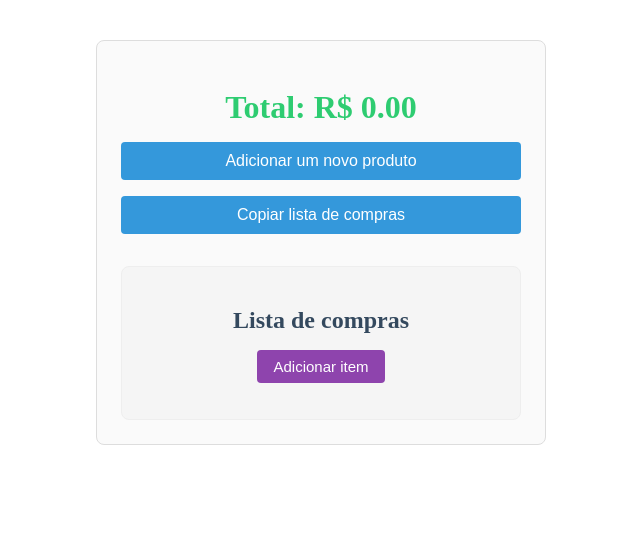
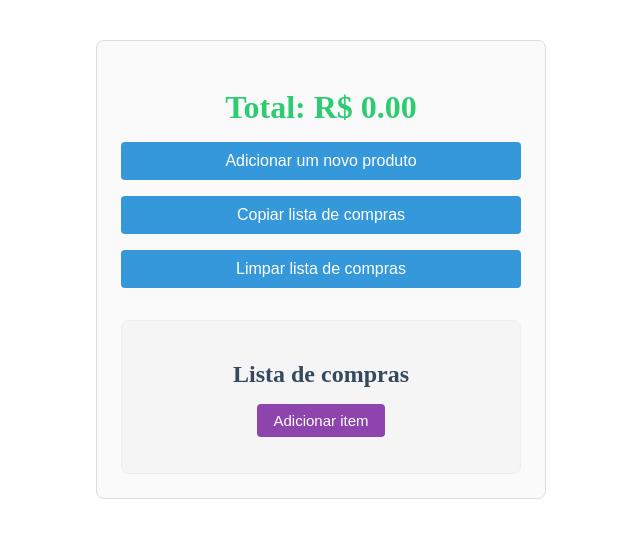
Before and after one commit to diegojimenes/teste-ai-sdk, a React (Vite) app: page / in a window 1280 px wide. Shown: the top 538 px of the page, without its empty margins (319-959 px from the left). Built offline with nearby package versions, Linux system fonts and the light colour scheme; what @ai-sdk/openai-compatible would draw is missing.

Commit message:
clear list

```diff
--- a/src/pages/home.tsx
+++ b/src/pages/home.tsx
@@ -147,6 +147,15 @@ export const Home = () => {
         })
     }
 
+    const clearList = () => {
+        if (confirm("Tem certeza que deseja limpar a lista de compras? Esta ação não pode ser desfeita.")) {
+            setList([])
+            setTotal(0)
+            localStorage.removeItem('list')
+        }
+    }
+
+
     return (
         <div style={{ maxWidth: 400, margin: "40px auto", padding: 24, border: "1px solid #ddd", borderRadius: 8, background: "#fafafa" }}>
             <ul style={{ listStyle: "none", padding: 0 }}>
@@ -186,6 +195,12 @@ export const Home = () => {
                 onClick={exportToClipboard}
             >
                 Copiar lista de compras
+            </button>
+            <button
+                style={{ display: "block", width: "100%", padding: "10px 0", background: "#3498db", color: "#fff", border: "none", borderRadius: 4, fontSize: 16, cursor: "pointer", marginBottom: 16 }}
+                onClick={clearList}
+            >
+                Limpar lista de compras
             </button>
             {cameraOpen && (
                 <div style={{ marginBottom: 16, textAlign: "center" }}>
```
